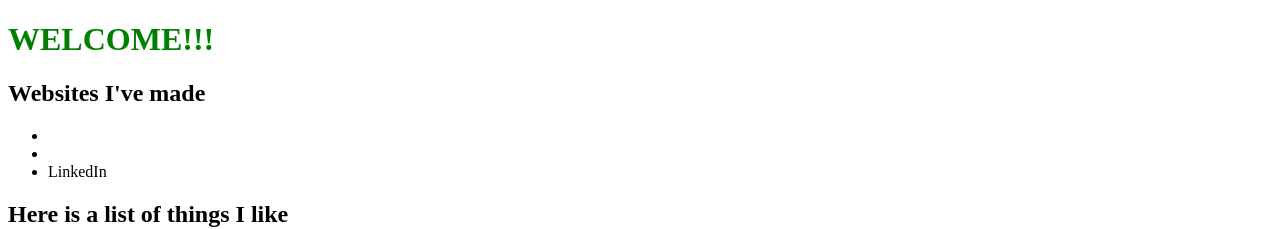
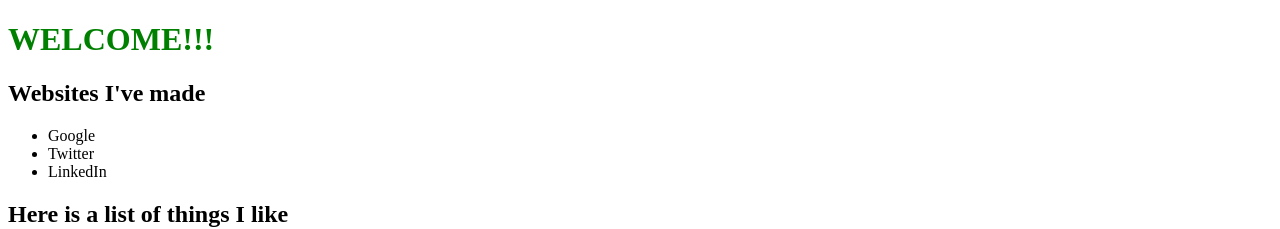
Before and after one commit to aleahy29/aleahy29.github.io, a plain HTML site: page index.html in a window 1280 px wide. Shown: the top 229 px of the page. Drawn offline with Linux system fonts and the light colour scheme.

Commit message:
Update index.html

```diff
--- a/index.html
+++ b/index.html
@@ -9,8 +9,8 @@
     <h2>Websites I've made</h2>
     <nav>
        <ul>
-         <li><a href="https://www.google.com/"Google></a></li>
-         <li><a href="tacos.html"Tacos></a></li>
+         <li>Google</li>
+         <li>Twitter</li>
          <li>LinkedIn</li>
       </ul>
     </nav>
```
